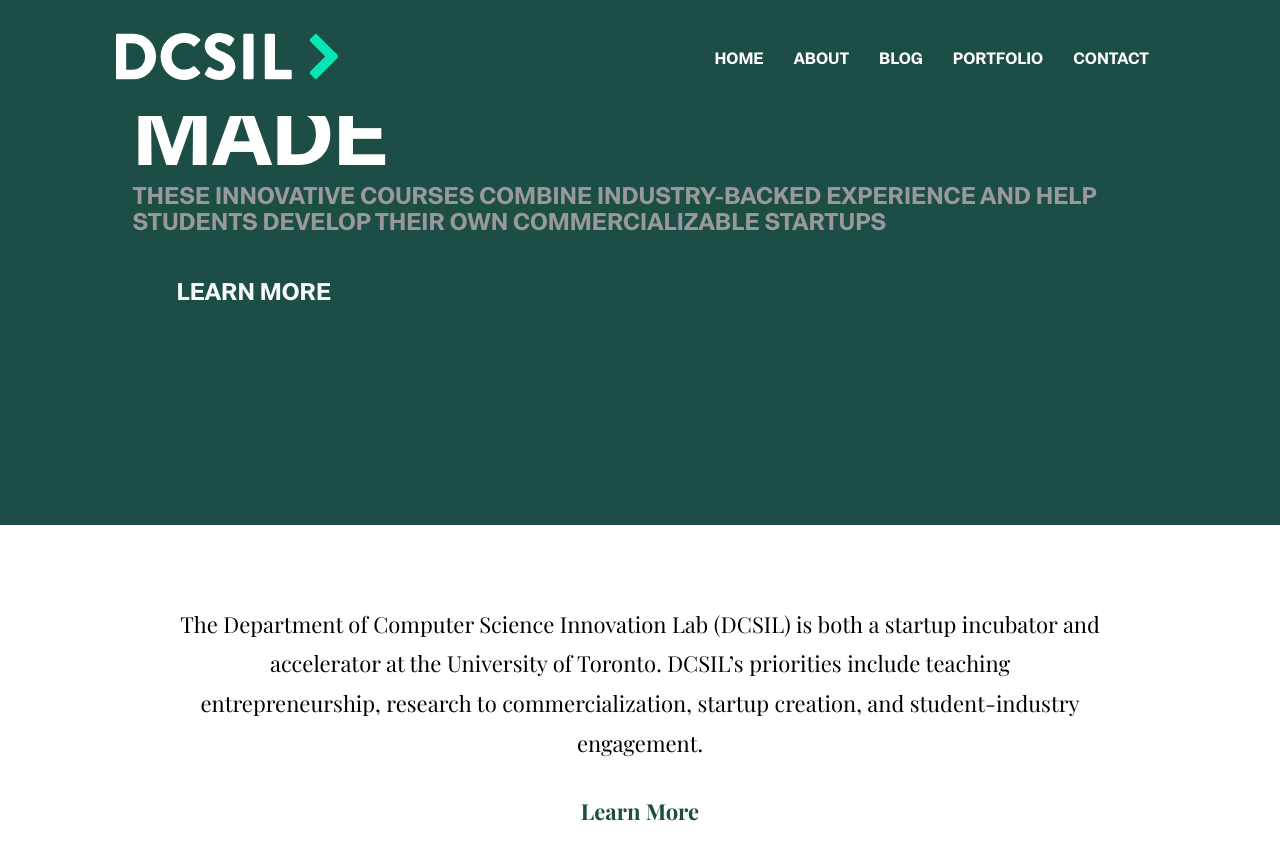
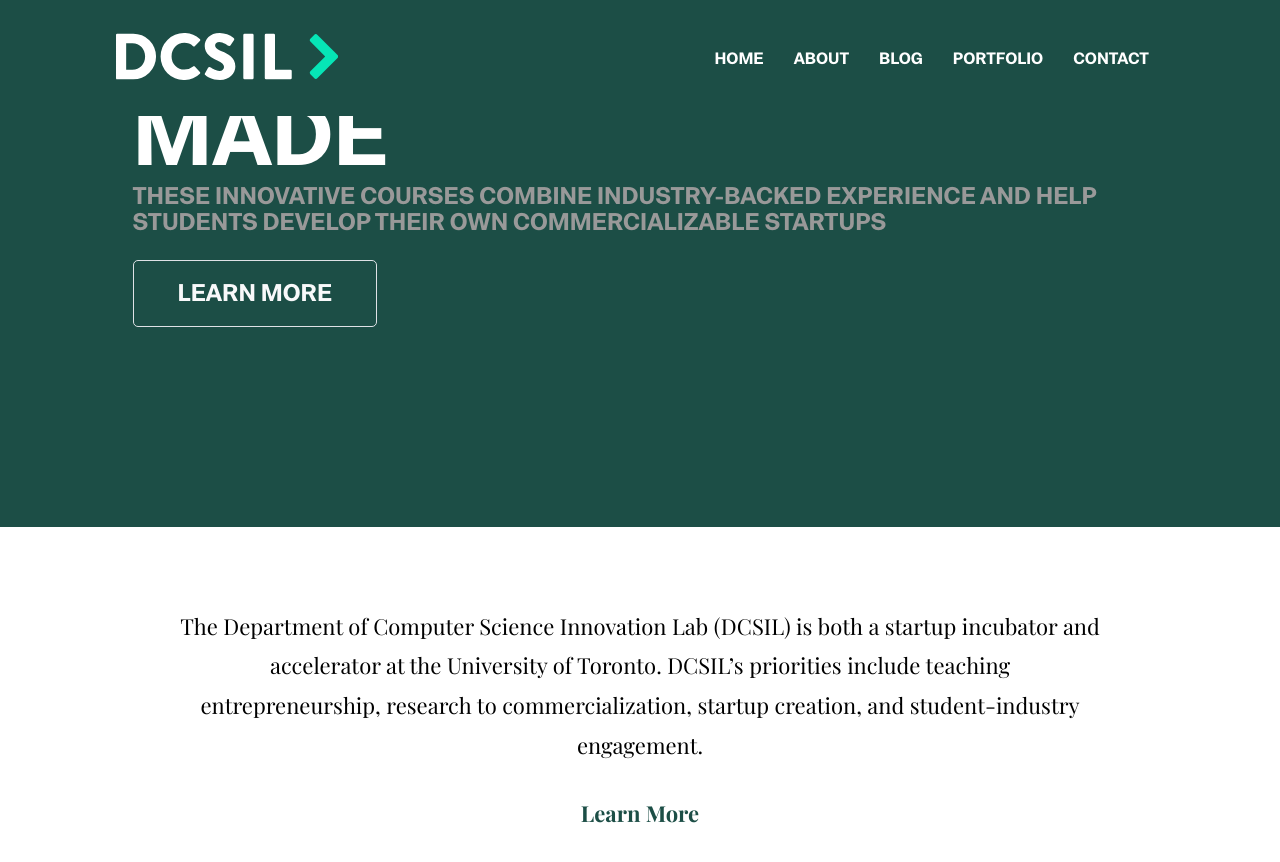
Before and after one commit to dcsil/website, a Jekyll site: the page built from index.html, in a window 1280 px wide and 900 px high, scrolled down 309 px. Shown: the top 862 px of the window. Built offline with Jekyll 4.4.1, drawn with Linux system fonts in a browser that asks for light colours.

Commit message:
Update hero-section.html

```diff
--- a/_includes/hero-section.html
+++ b/_includes/hero-section.html
@@ -5,7 +5,7 @@
       <div class="col-lg-11 mx-auto">
         <h1 class="text-white font-tertiary mb-0">{{ site.data.settings.hero.hero-title }}</h1>
         <h4 class="text-light text-uppercase font-tertiary">{{ site.data.settings.hero.hero-subtitle }}</h4>
-        <a href="{{ site.data.settings.hero.hero-btn-link }}" class="text-uppercase font-tertiary btn btn-outline-light mt-3">
+        <a href="{{ site.data.settings.hero.hero-btn-link }}" class="text-uppercase font-tertiary border btn btn-outline-light mt-3">
            {{ site.data.settings.hero.hero-btn-text }}
         </a>
       </div>
```
